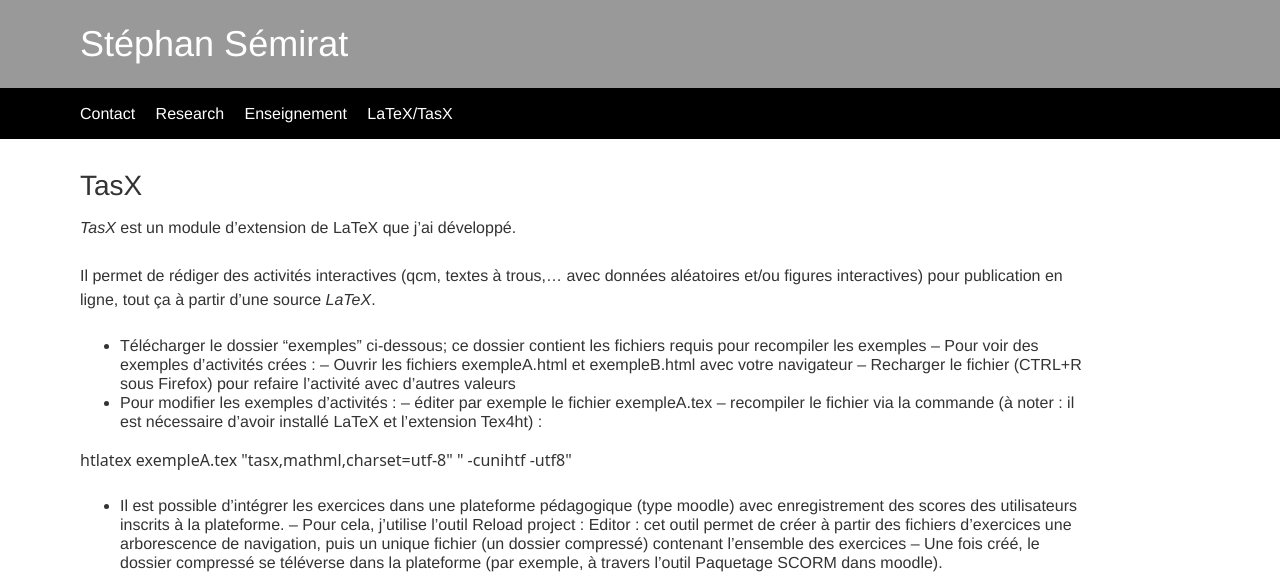
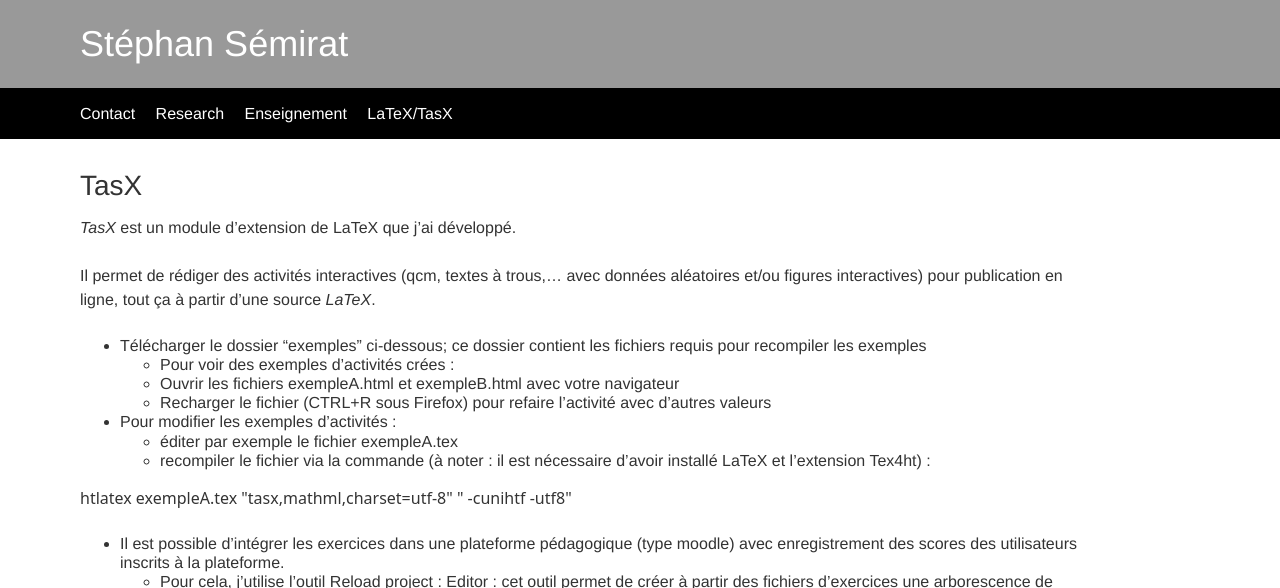
Before and after one commit to ssemirat/ssemirat.github.io, a Jekyll site: the page built from tasx.md, in a window 1280 px wide, cut to the strip 0-588 px from the top of the page. Built offline with Jekyll 4.4.1, drawn with Linux system fonts in a browser that asks for light colours; some of the changed text lies outside the part shown.

Commit message:
modified:   tasx.md

```diff
--- a/tasx.md
+++ b/tasx.md
@@ -9,15 +9,15 @@ layout: "default"
 Il permet de rédiger des activités interactives (qcm, textes à trous,... avec données aléatoires et/ou figures interactives) pour publication en ligne, tout ça à partir d'une source *LaTeX*.
 
 - Télécharger le dossier "exemples" ci-dessous; ce dossier contient les fichiers requis pour recompiler les exemples
--- Pour voir des exemples d'activités crées :
--- Ouvrir les fichiers exempleA.html et exempleB.html avec votre navigateur
--- Recharger le fichier (CTRL+R sous Firefox) pour refaire l'activité avec d'autres valeurs
+	- Pour voir des exemples d'activités crées :
+	- Ouvrir les fichiers exempleA.html et exempleB.html avec votre navigateur
+	- Recharger le fichier (CTRL+R sous Firefox) pour refaire l'activité avec d'autres valeurs
 - Pour modifier les exemples d'activités :
--- éditer par exemple le fichier exempleA.tex
--- recompiler le fichier via la commande (à noter : il est nécessaire d'avoir installé LaTeX et l'extension Tex4ht) :
+	- éditer par exemple le fichier exempleA.tex
+	- recompiler le fichier via la commande (à noter : il est nécessaire d'avoir installé LaTeX et l'extension Tex4ht) :
 <p style="align:center;font-family:system-ui;">htlatex exempleA.tex "tasx,mathml,charset=utf-8" " -cunihtf -utf8"</p>
 - Il est possible d'intégrer les exercices dans une plateforme pédagogique (type moodle) avec enregistrement des scores des utilisateurs inscrits à la plateforme.
--- Pour cela, j'utilise l'outil Reload project : Editor : cet outil permet de créer à partir des fichiers d'exercices une arborescence de navigation, puis un unique fichier (un dossier compressé) contenant l'ensemble des exercices
--- Une fois créé, le dossier compressé se téléverse dans la plateforme (par exemple, à travers l'outil Paquetage SCORM dans moodle).
+	- Pour cela, j'utilise l'outil Reload project : Editor : cet outil permet de créer à partir des fichiers d'exercices une arborescence de navigation, puis un unique fichier (un dossier compressé) contenant l'ensemble des exercices
+	- Une fois créé, le dossier compressé se téléverse dans la plateforme (par exemple, à travers l'outil Paquetage SCORM dans moodle).
 
 <iframe src="https://drive.google.com/embeddedfolderview?id=1cPlp4t8IRXIjJ2aRi-W4OXJ90bkmoat6" width="100%" height="100%"></iframe>
```
